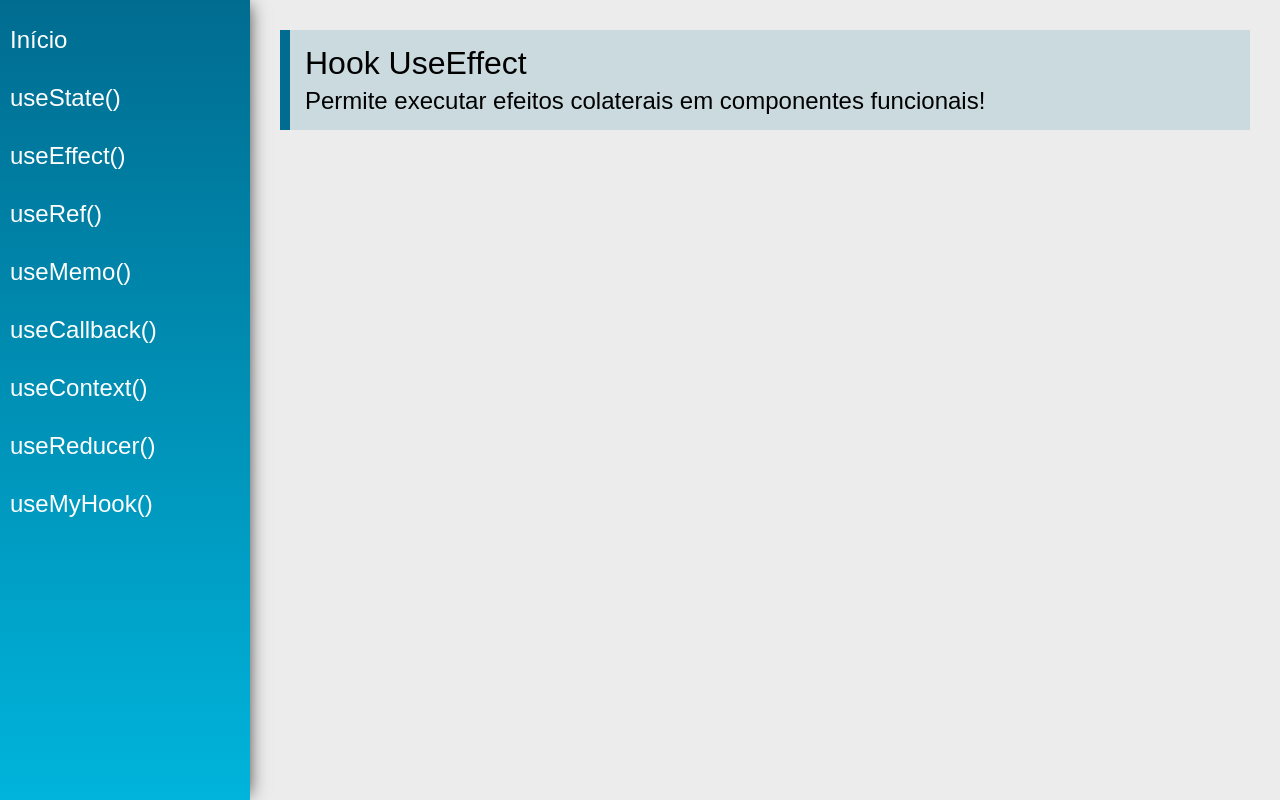
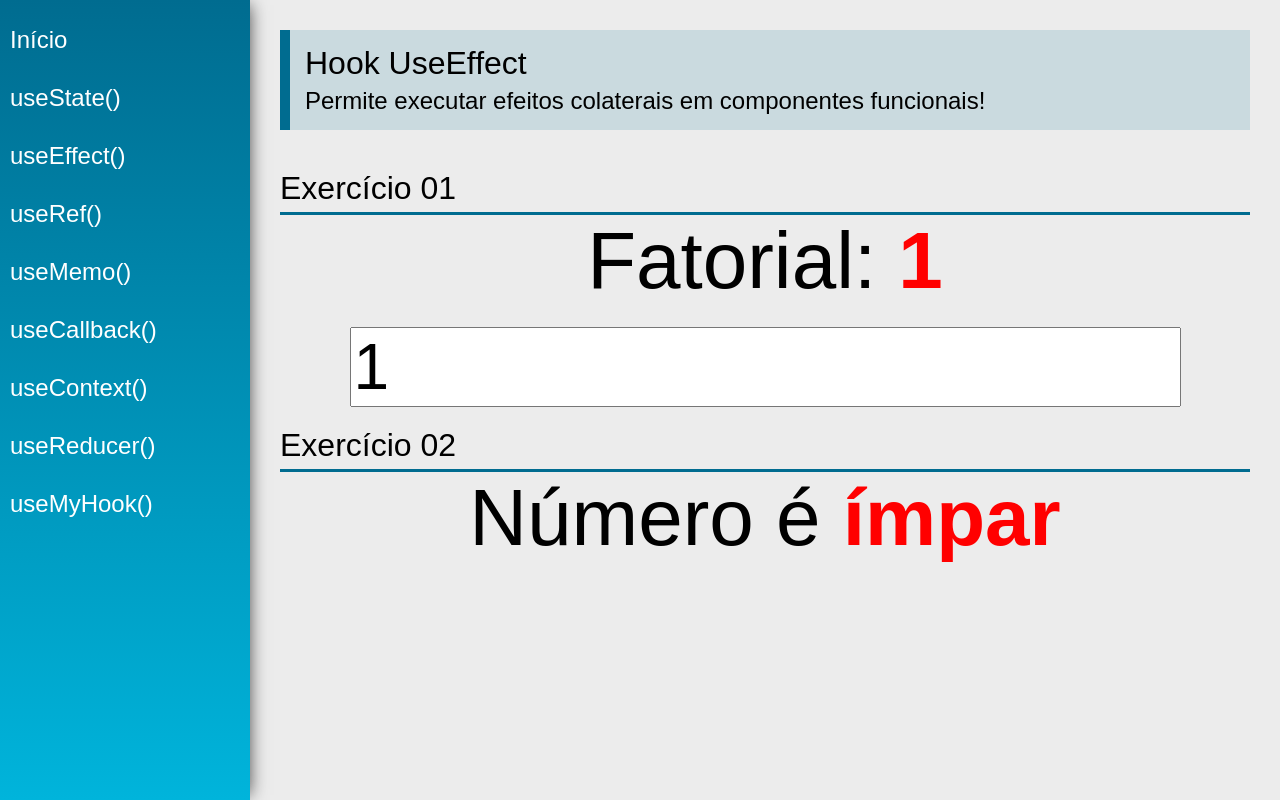
Before and after one commit to vinibit/udemy-hooks-react, a React (Create React App) app: page /useEffect in a window 1280 px wide. Built offline with nearby package versions, Linux system fonts and the light colour scheme.

Commit message:
Implement factorial calculation and even/odd checker using useEffect hook

```diff
--- a/src/views/examples/UseEffect.jsx
+++ b/src/views/examples/UseEffect.jsx
@@ -1,13 +1,52 @@
-import React from 'react'
+import React, {useEffect, useState} from 'react'
 import PageTitle from '../../components/layout/PageTitle'
+import SectionTitle from '../../components/layout/SectionTitle'
+
+function calculateFactorial(num) {
+    if (num < 0) return -1
+    if (num === 0) return 1
+    return calculateFactorial(num - 1) * num
+}
 
 const UseEffect = (props) => {
+
+    const [number, setNumber] = useState(1)
+    const [factorial, setFactorial] = useState(1)
+    const [even, setEven] = useState(false)
+
+    useEffect(() => setFactorial(calculateFactorial(number)), [number])
+    useEffect(() => setEven(number % 2 === 0), [number])
+
     return (
         <div className="UseEffect">
             <PageTitle
                 title="Hook UseEffect"
                 subtitle="Permite executar efeitos colaterais em componentes funcionais!"
             />
+
+            <SectionTitle title="Exercício 01" />
+            <div className="center">
+                <div>
+                    <span className="text">Fatorial: </span>
+                    <span className="text red">
+                        {factorial === -1 ? 'Não existe' : factorial}
+                    </span>
+                </div>
+                <input type="number"
+                    className="input"
+                    value={number}
+                    onChange={e => setNumber(e.target.value)} />
+            </div>
+
+            <SectionTitle title="Exercício 02" />
+            <div className="center">
+                <div>
+                    <span className='text'>Número é </span>
+                    <span className='text red'>
+                        {even ? 'par' : 'ímpar'}
+                    </span>
+                </div>
+            </div>
         </div>
     )
 }
```
